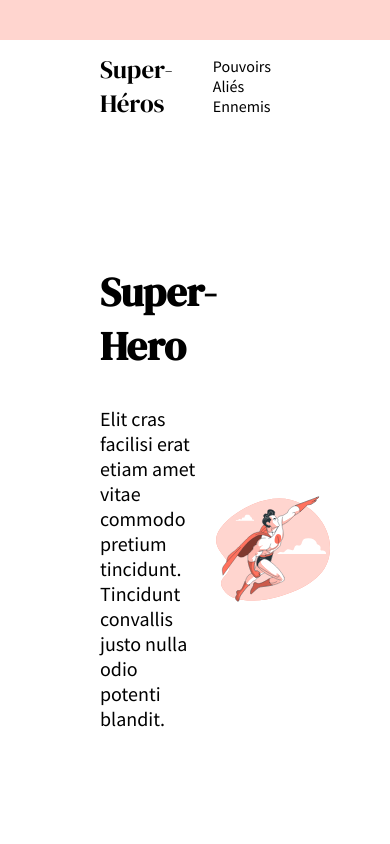
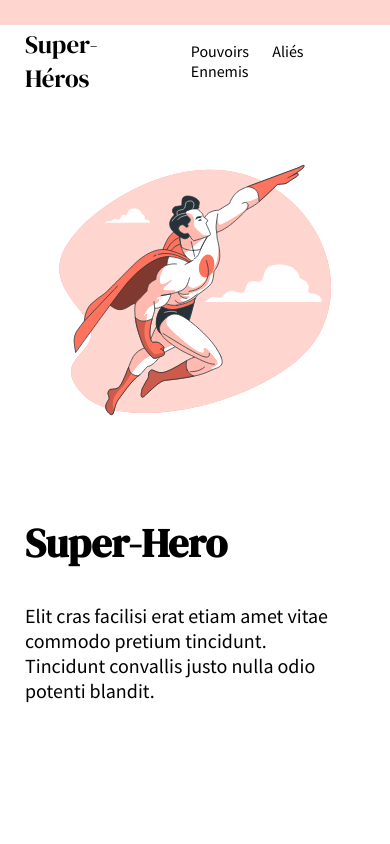
Before and after one commit to oceaneguyot1/demoJPO, a plain HTML site: page index.html in a window 390 px wide. Shown: the top 844 px of the page. Drawn offline with Linux system fonts and the light colour scheme.

Commit message:
responsive en natif

```diff
--- a/css/style.css
+++ b/css/style.css
@@ -42,7 +42,7 @@ a{
     display: flex;
     align-items: flex-start;
     padding: 0 100px;
-    height: calc(100vh - 90px);
+    height: calc(100vh - 81px);
     padding-top: 100px;
     box-sizing: border-box;
     font-size: 20px;
@@ -99,3 +99,40 @@ a{
 .pouvoirs ul:first-child{
     text-align: right;
 }
+
+
+
+
+/* Responsive */
+@media all and (max-width: 950px) {
+    .presentation{
+        flex-wrap: wrap-reverse;
+        justify-content: center;
+        padding-top: 0;
+        align-items: stretch;
+    }
+
+    .presentation img{
+        height: auto;
+        width: 80%;
+    }
+
+    .pouvoirs div{
+        flex-direction: column;
+    }
+
+}
+
+
+@media all and (max-width:590px){
+
+    header{
+        border-top-width: 25px;
+    }
+
+    .presentation, nav, .pouvoirs{
+        padding: 0 25px;
+    }
+
+
+}
```
Also changed, not shown: 1 other file.
